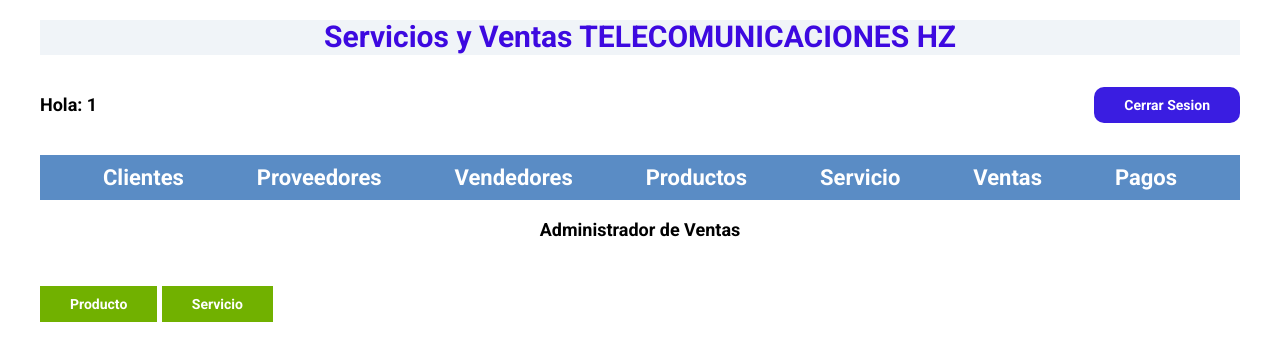
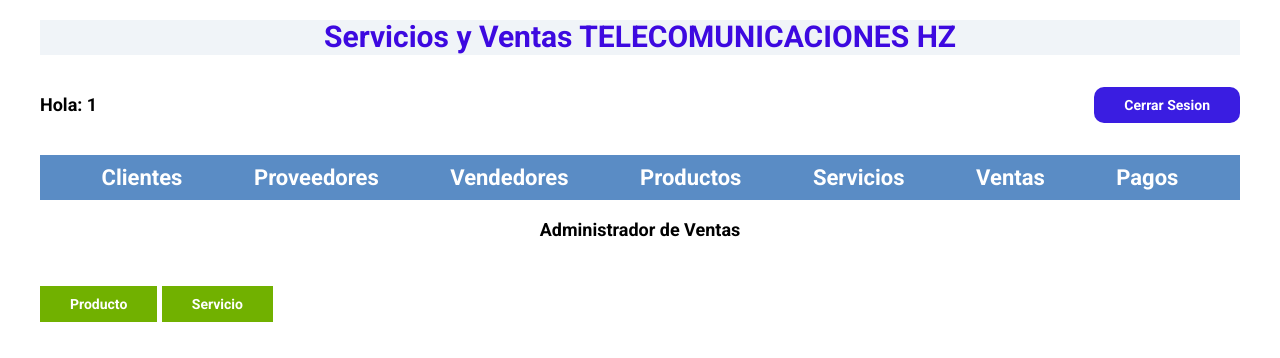
Before and after one commit to Yuvigilda/telecomunicaciones-mvc, a PHP site: page /ventas in a window 1280 px wide. Shown: the top 358 px of the page. Run offline with PHP 8.4, Linux system fonts and the light colour scheme; the visitor is signed in with stand-in values (Sample User, id 1); data that the repository does not hold is empty; some libraries are stand-ins or nearby versions.

Commit message:
first commit

```diff
--- a/models/Pago.php
+++ b/models/Pago.php
@@ -22,6 +22,7 @@ class Pago extends ActiveRecord{
 
     public function __construct($args = [])
     {
+        date_default_timezone_set('America/Mexico_City');
         $this->id = $args['id'] ?? null;
          $this->fecha = $args['fecha'] ?? date('Y-m-d H:i:s');
 
--- a/models/Venta.php
+++ b/models/Venta.php
@@ -24,6 +24,7 @@ class Venta extends ActiveRecord
 
     public function __construct($args = [])
     {
+        date_default_timezone_set('America/Mexico_City');
         $this->id = $args['id'] ?? null;
         $this->fecha = $args['fecha'] ?? date('Y-m-d H:i:s');
 
--- a/models/VentaServicio.php
+++ b/models/VentaServicio.php
@@ -22,6 +22,7 @@ class VentaServicio extends ActiveRecord{
 
     public function __construct($args = [])
     {
+        date_default_timezone_set('America/Mexico_City');
         $this->id = $args['id'] ?? null;
          $this->fecha = $args['fecha'] ?? date('Y-m-d H:i:s');
 
--- a/views/templates/barra.php
+++ b/views/templates/barra.php
@@ -11,7 +11,7 @@
             <a href="/proveedores">Proveedores</a>
             <a href="/vendedores">Vendedores</a>
             <a href="/productos">Productos</a>
-            <a href="/servicios">Servicio</a>
+            <a href="/servicios">Servicios</a>
             <a href="/ventas">Ventas </a>
             <a href="/pagos">Pagos </a>
 
```
